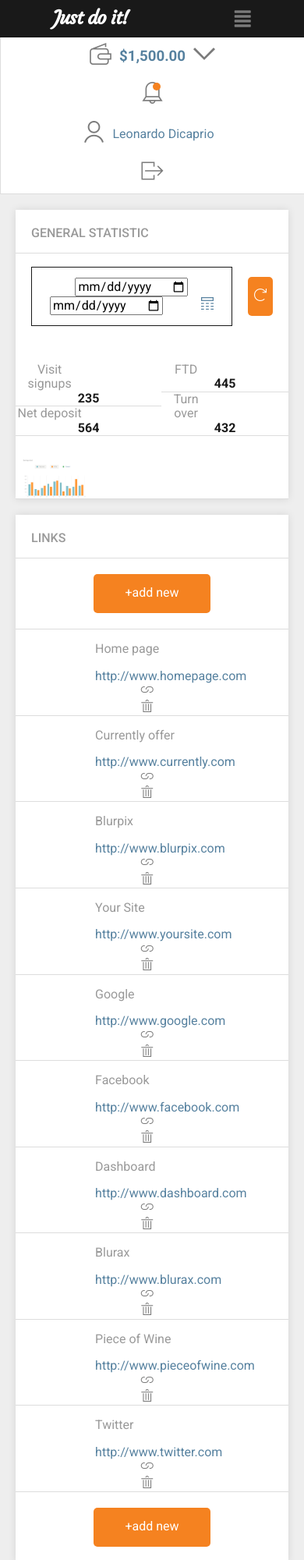
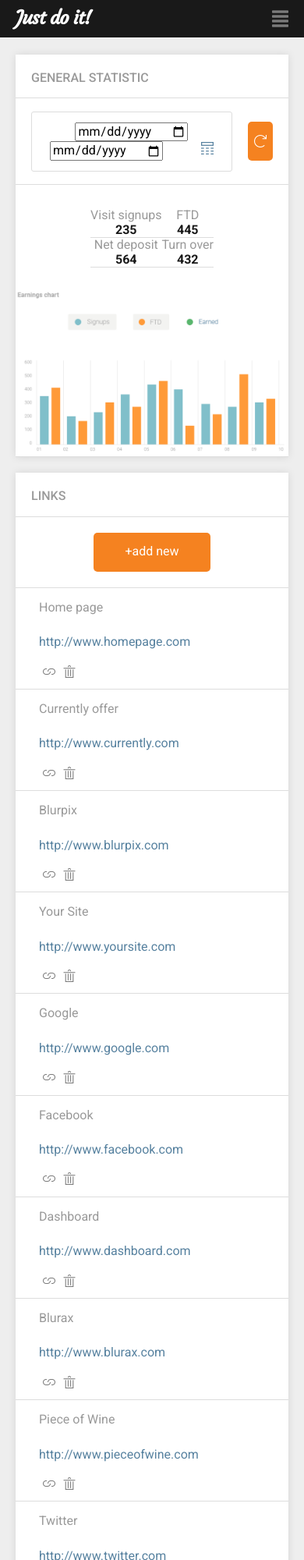
Before and after one commit to DepecheCode/Project-1, a website: page index.html in a window 390 px wide. Shown: the top 2000 px of the page at 78% size. Drawn offline with nearby package versions, Linux system fonts and the light colour scheme.

Commit message:
RWD fixed

```diff
--- a/index.html
+++ b/index.html
@@ -12,7 +12,7 @@
     <div class="sidebar">
         <div class="sidebar-header">
             <h1>Just do it!</h1>
-            <a href="#"><i class="fas fa-align-justify"></i></a>
+            <a href="#" class="js--toggle-menu"><i class="fas fa-align-justify"></i></a>
         </div>
         <div class="sidebar-content">
             <ul class="sidebar-list">
@@ -157,121 +157,121 @@
                     </a>
                     <div class="list-link">
                         <div class="link row">
-                            <div class="col-5">
+                            <div class="col-5 wrapper">
                                 <p>Home page</p>
                             </div>
-                            <div class="col-5">
+                            <div class="col-5 wrapper">
                                 <a href="#"><span>http://www.homepage.com</span></a>
                             </div>
-                            <div class="col-2">
+                            <div class="col-2 wrapper">
                                 <a href="#"><i class="hover-only icon-links"></i></a>
                                 <a href="#"><i class="hover-only icon-trash"></i></a>
                             </div>
                         </div>
                         <div class="link row">
-                            <div class="col-5">
+                            <div class="col-5 wrapper">
                                 <p>Currently offer</p>
                             </div>
-                            <div class="col-5">
+                            <div class="col-5 wrapper">
                                 <a href="#">http://www.currently.com</a>
                             </div>
-                            <div class="col-2">
+                            <div class="col-2 wrapper">
                                 <a href="#"><i class="hover-only icon-links"></i></a>
                                 <a href="#"><i class="hover-only icon-trash"></i></a>
                             </div>
                         </div>
                         <div class="link row">
-                            <div class="col-5">
+                            <div class="col-5 wrapper">
                                 <p>Blurpix</p>
                             </div>
-                            <div class="col-5">
+                            <div class="col-5 wrapper">
                                 <a href="#">http://www.blurpix.com</a>
                             </div>
-                            <div class="col-2">
+                            <div class="col-2 wrapper">
                                 <a href="#"><i class="hover-only icon-links"></i></a>
                                 <a href="#"><i class="hover-only icon-trash"></i></a>
                             </div>
                         </div>
                         <div class="link row">
-                            <div class="col-5">
+                            <div class="col-5 wrapper">
                                 <p>Your Site</p>
                             </div>
-                            <div class="col-5">
+                            <div class="col-5 wrapper">
                                 <a href="#">http://www.yoursite.com</a>
                             </div>
-                            <div class="col-2">
+                            <div class="col-2 wrapper">
                                 <a href="#"><i class="hover-only icon-links"></i></a>
                                 <a href="#"><i class="hover-only icon-trash"></i></a>
                             </div>
                         </div>
                         <div class="link row">
-                            <div class="col-5">
+                            <div class="col-5 wrapper">
                                 <p>Google</p>
                             </div>
-                            <div class="col-5">
+                            <div class="col-5 wrapper">
                                 <a href="#">http://www.google.com</a>
                             </div>
-                            <div class="col-2">
+                            <div class="col-2 wrapper">
                                 <a href="#"><i class="hover-only icon-links"></i></a>
                                 <a href="#"><i class="hover-only icon-trash"></i></a>
                             </div>
                         </div>
                         <div class="link row">
-                            <div class="col-5">
+                            <div class="col-5 wrapper">
                                 <p>Facebook</p>
                             </div>
-                            <div class="col-5">
+                            <div class="col-5 wrapper">
                                 <a href="#">http://www.facebook.com</a>
                             </div>
-                            <div class="col-2">
+                            <div class="col-2 wrapper">
                                 <a href="#"><i class="hover-only icon-links"></i></a>
                                 <a href="#"><i class="hover-only icon-trash"></i></a>
                             </div>
                         </div>
                         <div class="link row">
-                            <div class="col-5">
+                            <div class="col-5 wrapper">
                                 <p>Dashboard</p>
                             </div>
-                            <div class="col-5">
+                            <div class="col-5 wrapper">
                                 <a href="#">http://www.dashboard.com</a>
                             </div>
-                            <div class="col-2">
+                            <div class="col-2 wrapper">
                                 <a href="#"><i class="hover-only icon-links"></i></a>
                                 <a href="#"><i class="hover-only icon-trash"></i></a>
                             </div>
                         </div>
                         <div class="link row">
-                            <div class="col-5">
+                            <div class="col-5 wrapper">
                                 <p>Blurax</p>
                             </div>
-                            <div class="col-5">
+                            <div class="col-5 wrapper">
                                 <a href="#">http://www.blurax.com</a>
                             </div>
-                            <div class="col-2">
+                            <div class="col-2 wrapper">
                                 <a href="#"><i class="hover-only icon-links"></i></a>
                                 <a href="#"><i class="hover-only icon-trash"></i></a>
                             </div>
                         </div>
                         <div class="link row">
-                            <div class="col-5">
+                            <div class="col-5 wrapper">
                                 <p>Piece of Wine</p>
                             </div>
-                            <div class="col-5">
+                            <div class="col-5 wrapper">
                                 <a href="#">http://www.pieceofwine.com</a>
                             </div>
-                            <div class="col-2">
+                            <div class="col-2 wrapper">
                                 <a href="#"><i class="hover-only icon-links"></i></a>
                                 <a href="#"><i class="hover-only icon-trash"></i></a>
                             </div>
                         </div>
                         <div class="link row">
-                            <div class="col-5">
+                            <div class="col-5 wrapper">
                                 <p>Twitter</p>
                             </div>
-                            <div class="col-5">
+                            <div class="col-5 wrapper">
                                 <a href="#">http://www.twitter.com</a>
                             </div>
-                            <div class="col-2">
+                            <div class="col-2 wrapper">
                                 <a href="#"><i class="hover-only icon-links"></i></a>
                                 <a href="#"><i class="hover-only icon-trash"></i></a>
                             </div>
--- a/js/script.js
+++ b/js/script.js
@@ -1,9 +1,10 @@
-'use scrict';
+'use strict';
 
 document.addEventListener('DOMContentLoaded', function() {
 
-    document.querySelector('.fa-align-justify').addEventListener('click', function(event) {
+    document.querySelector('.js--toggle-menu').addEventListener('click', function(event) {
         event.preventDefault();
-        document.querySelector('.sidebar').classList.toggle('open');
+        document.querySelector('.sidebar-list').classList.toggle('open');
+        document.querySelector('body').classList.toggle('open');
     })
 });
--- a/package.json
+++ b/package.json
@@ -8,10 +8,10 @@
     "watch": "npm-run-all build -p watch:*",
     "watch:browsersync": "browser-sync start --server --files css/*.css *.html",
     "watch:sassprefixer": "onchange scss/*.scss -- npm-run-all sassprefixer:*",
-    "watch:sass": "node-sass -w sass/style.scss > css/style.css",
+    "watch:sass": "node-sass -w sass/style.scss -o css",
     "build": "npm-run-all build:*",
     "build:clean": "rimraf css/",
-    "build:sass": "node-sass --output-style compact -o sass/style.scss css/style.css",
+    "build:sass": "node-sass --output-style compact -o css sass/style.scss",
     "build-dev:sass": "node-sass --output-style expanded --source-map true -o css sass",
     "build:autoprefixer": "autoprefixer-cli css/style.css"
   },
--- a/sass/components/_main-wrapper.scss
+++ b/sass/components/_main-wrapper.scss
@@ -24,6 +24,7 @@
         }
 
         .main-form {
+            border-bottom: $border;
 
             .form-style {
                 margin: 0 20px;
@@ -31,7 +32,8 @@
                 justify-content: center;
 
                 .form-border {
-                    border: 1px solid $color1;
+                    border: 1px solid $color8;
+                    border-radius: 3px;
                     padding: 13px;
 
                     .calendar {
@@ -46,6 +48,7 @@
                     margin: 30px 0 30px 20px;
                     padding-top: 15px;
                     width: 50px;
+                    line-height: 1.6;
                     @extend .btn;
                 }
             }
@@ -86,6 +89,10 @@
 
                         &:first-of-type {
                             margin-right: 100px;
+
+                            @media (max-width: $mobile-breakpoint) {
+                                margin: 0;
+                            }
                         }
                     }
 
@@ -99,16 +106,6 @@
         .graph {
             display: flex;
             justify-content: center;
-            flex-shrink: 5;
-            // width: 550px;
-            // height: 400px;
-            // PROBLEM ZE ZDJĘCIEM! RESPONSYWNOŚĆ TO DO
-
-
-            @media (max-width: $mobile-breakpoint) {
-                width: 100px;
-                height: 50px;
-            }
         }
 
         .list-link {
@@ -121,26 +118,44 @@
 
             .link {
                 @extend .flexible;
-                text-align: left;
                 border-top: $border;
+                padding: 0 15px;
+                justify-content: flex-start;
 
                 @media (max-width: $mobile-breakpoint) {
+                    justify-content: flex-start;
                     flex-direction: column;
-                    align-items: space-between;
+                    align-items: flex-start;
+                    padding-left: 30px;
+                }
+
+                .wrapper {
+                    display: flex;
+                    justify-content: flex-start;
+                    flex-direction: row;
+                    flex-wrap: nowrap;
                 }
 
                 a {
                     text-decoration: none;
                     color: $color3;
+
+                    @media (max-width: $mobile-breakpoint) {
+                        margin: 10px 0;
+                    }
                 }
 
                 &:last-of-type {
                     border-bottom: $border;
                 }
 
+                p {
+                    white-space: nowrap;
+                }
+
                 i {
                     color: $color2;
-                    padding: 15px;
+                    padding: 5px;
 
                     &:hover {
                         color: $color10;
@@ -177,4 +192,8 @@
             padding-top: 15px;
         }
     }
+
+    @media (max-width: $mobile-breakpoint) {
+        margin-bottom: 0;
+    }
 }
--- a/sass/components/_sidebar.scss
+++ b/sass/components/_sidebar.scss
@@ -1,21 +1,29 @@
 .sidebar {
-    max-width: 190px;
-    min-width: 190px;
-    flex: 1 1 auto;
+    width: 190px;
     background-color: $color1;
     color: $color2;
     height: 100%;
+    position: fixed;
+    top: 0;
+    left: 0;
+    z-index: 2;
+    overflow: auto;
 
     @media (max-width: $mobile-breakpoint) {
-        top: 0;
-        left: 0;
-        min-width: 100%;
+        width: 100%;
         height: auto;
+        max-height: 100%;
+        overflow: auto;
     }
 
     .sidebar-header {
         @extend .flexible;
         justify-content: space-around;
+
+        @media (max-width: $mobile-breakpoint) {
+            justify-content: space-between;
+            padding: 0 10px;
+        }
 
         h1 {
             font-family: $font2;
@@ -42,20 +50,22 @@
                 color: $color9;
             }
         }
-
-
     }
 
     .sidebar-content {
-
-        @media (max-width: $mobile-breakpoint) {
-            display: none;
-        }
 
         .sidebar-list {
             list-style-type: none;
             text-decoration: none;
             padding: 0 0 40px 0;
+
+            @media (max-width: $mobile-breakpoint) {
+                display: none;
+
+                &.open {
+                    display: block;
+                }
+            }
 
             li {
                 @extend .flexible;
@@ -77,7 +87,8 @@
 
                     span {
                         padding-left: 15px;
-                            font-size: 16px;
+                        font-size: 14px;
+                        font-weight: 300;
                     }
 
                     &:hover {
@@ -88,14 +99,19 @@
                 }
             }
         }
-        }
 
         .manager {
             border-top: 1px solid $color4;
             font-size: 10px;
+            padding: 22px 0 0 0px;
+
+            @media (max-width: $mobile-breakpoint) {
+                display: none;
+            }
 
             h2 {
-                padding-left: 15px;
+                padding-left: 20px;
+                font-weight: 500;
             }
 
             a {
@@ -111,22 +127,23 @@
                     text-decoration: none;
 
                     img {
-                        height: 70px;
+                        height: 42px;
                         border-radius: 50%;
-                        margin-left: 15px;
+                        margin-left: 20px;
                     }
 
                     .green-circle {
                         @extend .circle;
-                        width: 15px;
-                        height: 15px;
+                        width: 12px;
+                        height: 12px;
                         background-color: $color5;
-                        top: 0;
-                        left: 70px;
+                        top: 0px;
+                        left: 50px;
                     }
 
                     h3 {
-                        font-size: 16px;
+                        font-size: 14px;
+                        font-weight: 300;
                         padding-left: 15px;
                         color: $color3;
                     }
@@ -139,3 +156,4 @@
             }
         }
     }
+}
--- a/sass/components/_topbar.scss
+++ b/sass/components/_topbar.scss
@@ -1,16 +1,13 @@
 .topbar {
     background-color: $color7;
+    position: fixed;
+    top: 0;
+    left: 0;
+    width: 100%;
+    border-bottom: $border;
+    height: 70px;
     display: flex;
     justify-content: flex-end;
-    flex: 1 0 auto;
-    border-bottom: $border;
-
-    @media (max-width: $mobile-breakpoint) {
-        width: 100%;
-        flex-direction: column;
-        flex-wrap: wrap;
-        justify-content: center;
-    }
 
     a {
         text-decoration: none;
@@ -18,8 +15,8 @@
         .topbar-menu {
             @extend .flexible;
             border-left: $border;
-            padding: 0 20px;
-            height: 50px;
+            padding: 0 10px;
+            height: 70px;
             position: relative;
 
                 @media (max-width: $mobile-breakpoint) {
@@ -32,11 +29,11 @@
 
                 .orange-circle {
                     @extend .circle;
-                    top: 8px;
-                    left: 37px;
+                    top: 22px;
+                    left: 29px;
                     background-color: $color10;
-                    width: 10px;
-                    height: 10px;
+                    width: 8px;
+                    height: 8px;
 
                     @media (max-width: $mobile-breakpoint) {
                         left: 50%;
@@ -44,19 +41,27 @@
                 }
 
                 i {
-                    font-size: 28px;
+                    font-size: 16px;
                     color: $color2;
+                    padding: 0 10px;
                 }
 
                 h3 {
                     padding: 0 10px;
-                    color: $color3;
+                    color: $color11;
+                    font-size: 18px;
                 }
 
                 p {
                     padding: 0 10px;
                     color: $color3;
+                    font-size: 14px;
+                    font-weight: 400;
                 }
             }
         }
+
+    @media (max-width: $mobile-breakpoint) {
+        display: none;
     }
+}
--- a/sass/style.scss
+++ b/sass/style.scss
@@ -22,18 +22,28 @@ body,
 html {
     margin: 0;
     padding: 0;
-    width: 100%;
-    height: 100%;
     font-family: $font1;
 }
 
 body.page {
-    display: flex;
-    flex: 1 0 auto;
-    flex-wrap: nowrap;
+    position: relative;
+    padding-left: 190px;
+    padding-top: 70px;
     background-color: $color9;
 
     @media (max-width: $mobile-breakpoint) {
-        flex-direction: column;
+        position: relative;
+        width: 100%;
+        height: auto;
+        padding-left: 0;
+        padding-top: 50px;
+
+        &.open {
+            padding-top: 400px;
+        }
     }
 }
+
+img {
+    max-width: 100%;
+}
```
Also changed, not shown: css/style.css, sass/_layout.scss (line endings or trailing spaces), 2 other files. Lines whose indentation alone changed are shown as unchanged.
